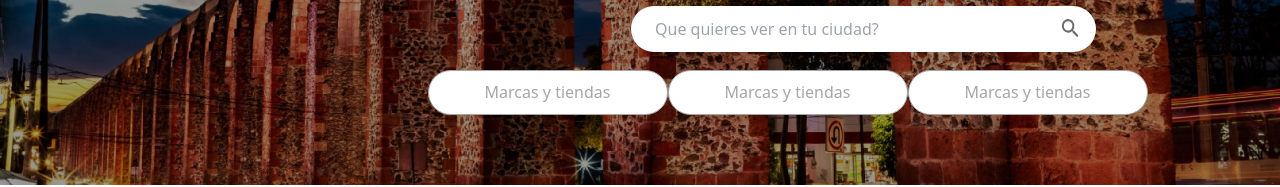
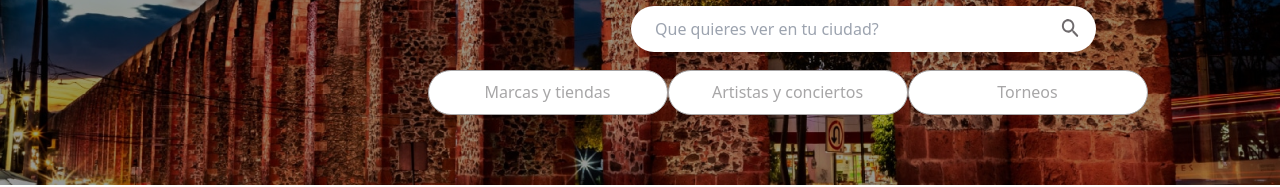
Before and after one commit to MatiasBarengo/para-cuando-app, a Next.js app: page / in a window 1280 px wide. Shown: the part 374-561 px from the top of the page. Built offline with nearby package versions, Linux system fonts and the light colour scheme.

Commit message:
add category to buttons

```diff
--- a/components/atom/CategoryButton.tsx
+++ b/components/atom/CategoryButton.tsx
@@ -1,7 +1,24 @@
-export default function CategoryButton() {
+/*export default function CategoryButton() {
   return (
     <button className="relative w-[240px] h-[45px] box-border flex flex-row items-center justify-center px-[15px] py-[19px] rounded-3xl border border-gray  gap-[10px] font-sm text-gray bg-white font-medium leading-4 hover:scale-105 ease-in duration-150">
       Marcas y tiendas
     </button>
   );
+}*/
+
+import React from 'react';
+
+interface Props extends React.ButtonHTMLAttributes<HTMLButtonElement> {
+  children: React.ReactNode;
 }
+
+export default function CategoryButton({ children, ...props }: Props) {
+  return (
+    <button
+      {...props}
+      className="relative w-[240px] h-[45px] box-border flex flex-row items-center justify-center px-[15px] py-[19px] rounded-3xl border border-gray  gap-[10px] font-sm text-gray bg-white font-medium leading-4 hover:scale-105 ease-in duration-150"
+    >
+      {children}
+    </button>
+  );
+}
--- a/components/home/Hero.tsx
+++ b/components/home/Hero.tsx
@@ -1,5 +1,5 @@
 import Image from 'next/image';
-import Link from 'next/link';
+/*import Link from 'next/link';*/
 import heroImg from '../../public/png/hero.png';
 import logo from '../../public/png/logo.png';
 import Button from '../atom/CategoryButton';
@@ -21,6 +21,9 @@ const categories: Array<Category> = [
 ];
 
 export default function Hero() {
+  const handleClick = (category: Category) => {
+    console.log(`Clicked on category ${category.title}`);
+  };
   return (
     <section
       style={styles}
@@ -29,16 +32,11 @@ export default function Hero() {
       <Image src={logo} alt="para cuando logo" className="mb-12" />
       <Input />
       <ul className="flex justify-between items-center w-full mt-10 max-w-[425px]">
-        {categories.map((categorie) => (
-          <li key={categorie.id}>
-            <Link
-              href={{
-                pathname: '/categories/[slug]',
-                query: { slug: categorie.title },
-              }}
-            >
-              <Button></Button>
-            </Link>
+        {categories.map((category) => (
+          <li key={category.id}>
+            <Button onClick={() => handleClick(category)}>
+              {category.title}
+            </Button>
           </li>
         ))}
       </ul>
```
